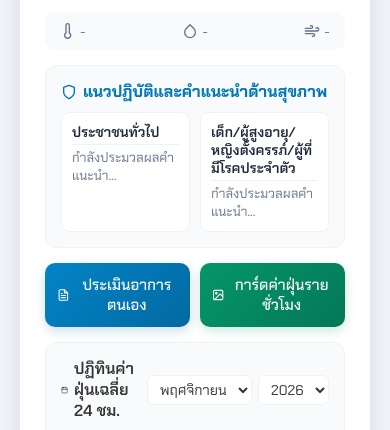
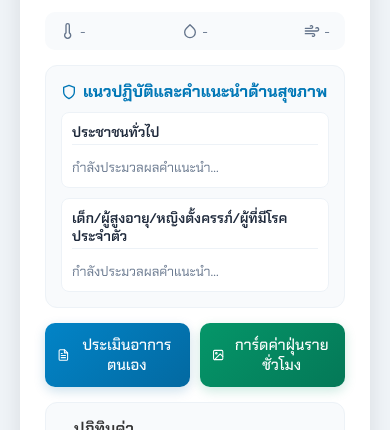
Before and after one commit to praetinee/PMlevel, a plain HTML site: page index.html in a window 390 px wide. Shown: the part 389-819 px from the top of the page. Drawn offline with Linux system fonts and the light colour scheme; no server answers.

Commit message:
Update index.html

```diff
--- a/index.html
+++ b/index.html
@@ -206,6 +206,16 @@
             border: 1px solid var(--border-color);
             padding: 10px;
             border-radius: 8px;
+            /* ให้หัวข้อและเนื้อความของทั้งสองคอลัมน์ใช้แถวร่วมกัน
+               หัวข้อจะสูงเท่ากันเอง เส้นคั่นจึงตรงกันเสมอ ไม่ว่าข้อความยาวกี่บรรทัด */
+            display: grid;
+            grid-template-rows: subgrid;
+            grid-row: span 2;
+        }
+
+        /* เบราว์เซอร์เก่าที่ยังไม่รองรับ subgrid ใช้การจองความสูงหัวข้อ 2 บรรทัดแทน */
+        @supports not (grid-template-rows: subgrid) {
+            .guideline-col h5 { min-height: 2.9em; }
         }
 
         .guideline-col h5 {
@@ -215,6 +225,13 @@
             margin-bottom: 4px;
             border-bottom: 1px solid var(--border-color);
             padding-bottom: 3px;
+        }
+
+        /* จอแคบให้เรียงลงมาทีละคอลัมน์ อ่านง่ายกว่าบีบสองช่อง */
+        @media (max-width: 480px) {
+            .guideline-grid {
+                grid-template-columns: 1fr;
+            }
         }
 
         .guideline-col p {
```
